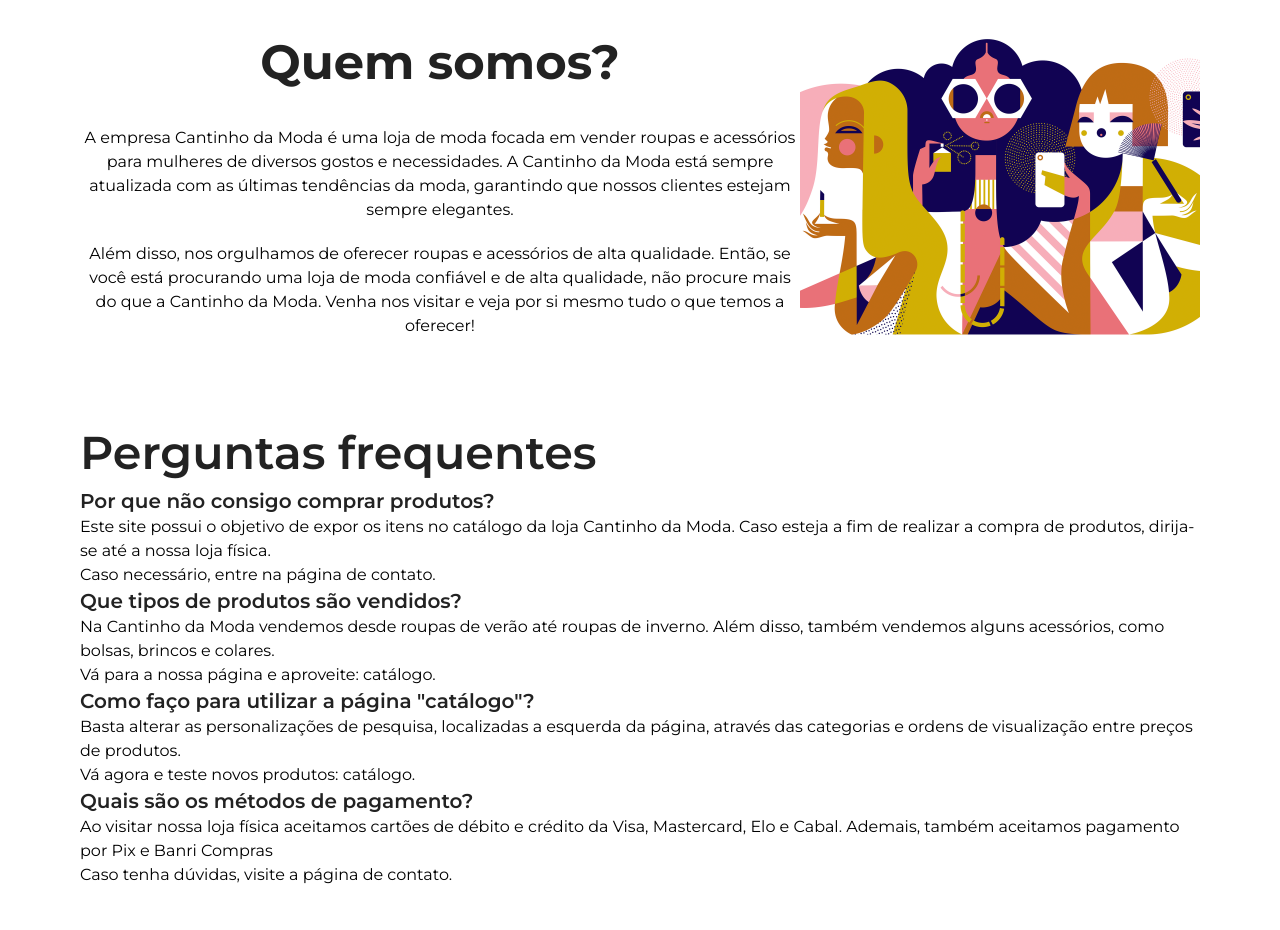
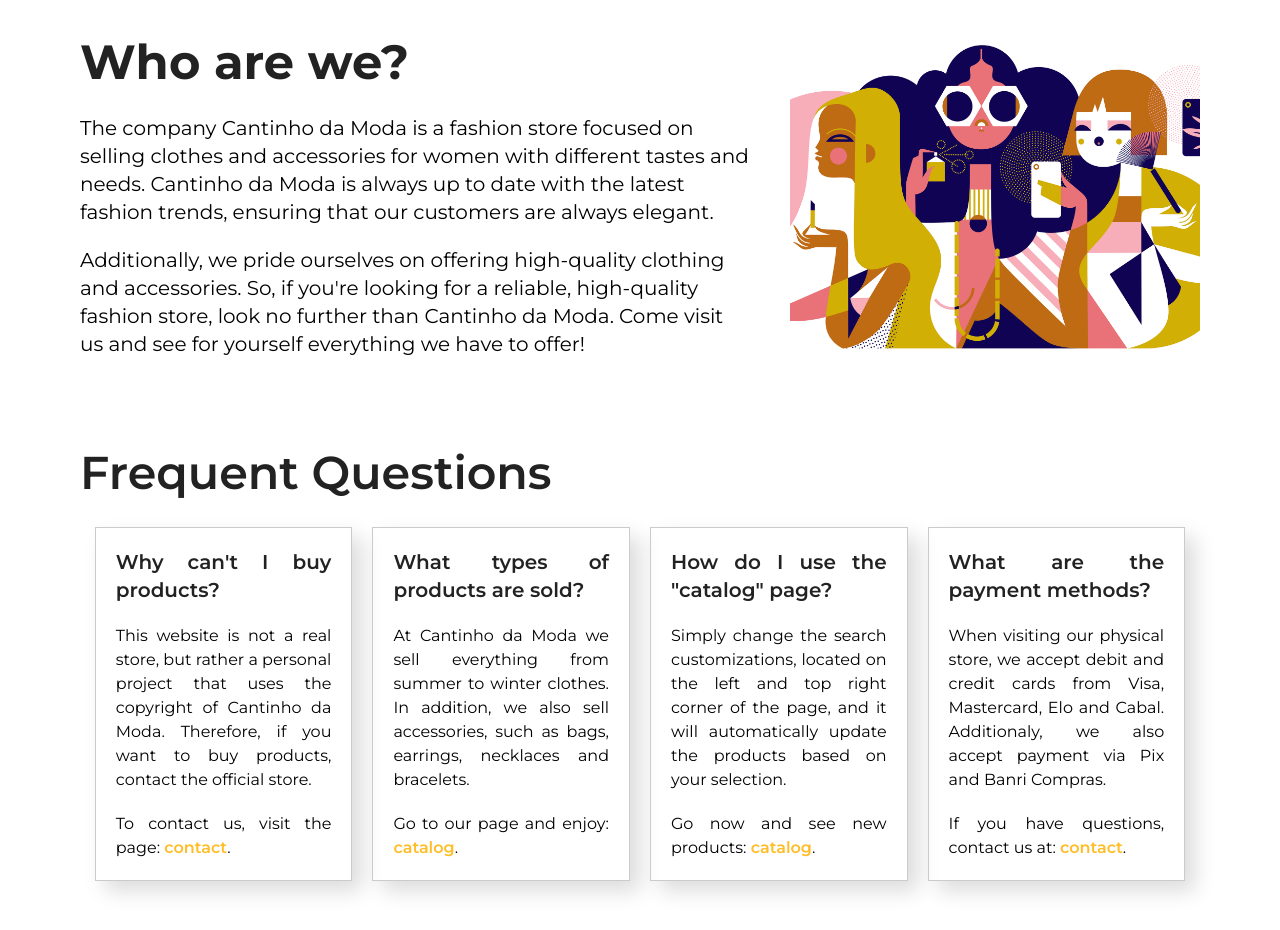
Before and after one commit to Bruno-RW/cantinho-moda-front, a Next.js app: page /about in a window 1280 px wide. Shown: the part 442-1372 px from the top of the page. Built offline with nearby package versions, Linux system fonts and the light colour scheme.

Commit message:
About page content and styling improvement

```diff
--- a/app/about/page.tsx
+++ b/app/about/page.tsx
@@ -1,60 +1,35 @@
 import Image from "next/image";
 
+import { metadata } from "../layout";
+import { frequentQuestions } from "@/lib/data";
+
 import HeaderBanner from "@/components/header/HeaderBanner";
+import MapContent from "@/components/MapContent";
 
 export default function About() {
+    metadata.title = "About - Cantinho da Moda";
+
     return (
         <>
-            <HeaderBanner title="#SobreNós" text="Descubra mais sobre nós e nossa loja" />
+            <HeaderBanner title="#AboutUs" text="Discover more about us and our store" />
 
-            <section className="section-p1 flex text-center">
-                <div className="flex flex-col justify-between">
-                    <h1>Quem somos?</h1>
-                    <p>A empresa Cantinho da Moda é uma loja de moda focada em vender roupas e acessórios para mulheres de diversos gostos e necessidades. A Cantinho da Moda está sempre atualizada com as últimas tendências da moda, garantindo que nossos clientes estejam sempre elegantes.</p>
-                    <p>Além disso, nos orgulhamos de oferecer roupas e acessórios de alta qualidade. Então, se você está procurando uma loja de moda confiável e de alta qualidade, não procure mais do que a Cantinho da Moda. Venha nos visitar e veja por si mesmo tudo o que temos a oferecer!</p>
+            <section className="section-p1 flex flex-col lg:flex-row justify-between">
+                <div className="w-full lg:w-3/5 lg:mr-10 mb-10 lg:mb-0">
+                    <h1 className="text-center md:text-start mb-7">Who are we?</h1>
+                    <p className="text-xl text-justify md:text-start mb-5">The company Cantinho da Moda is a fashion store focused on selling clothes and accessories for women with different tastes and needs. Cantinho da Moda is always up to date with the latest fashion trends, ensuring that our customers are always elegant.</p>
+                    <p className="text-xl text-justify md:text-start">Additionally, we pride ourselves on offering high-quality clothing and accessories. So, if you're looking for a reliable, high-quality fashion store, look no further than Cantinho da Moda. Come visit us and see for yourself everything we have to offer!</p>
                 </div>
-                <Image src="/images/banners/b9.png" width={400} height={400} alt="" />
+
+                <Image src="/images/banners/b9.png" width={400} height={400} className="min-w-[62vw] aspect-auto lg:min-w-[42vw] xl:min-w-[32vw] 2xl:min-w-[22vw] self-center" alt="About image" />
             </section>
 
-            <section id="perguntas-frequentes" className="section-p1 d-flex flex-column">
-                <h2>Perguntas frequentes</h2>
+            <section className="section-p1 flex flex-col">
+                <h2 className="text-center md:text-start mb-5">Frequent Questions</h2>
 
-                <div className="container row justify-content-center">
-                    <div className="box d-flex flex-column justify-content-between">
-                        <h3>Por que não consigo comprar produtos?</h3>
-                        <div className="conteudo">
-                            <p>Este site possui o objetivo de expor os itens no catálogo da loja Cantinho da Moda. Caso esteja a fim de realizar a compra de produtos, dirija-se até a nossa loja física.</p>
-                        </div>
-
-                        <p>Caso necessário, entre na página de <a href="/contato">contato</a>.</p>
-                    </div>
-
-                    <div className="box d-flex flex-column justify-content-between">
-                        <h3>Que tipos de produtos são vendidos?</h3>
-                        <div className="conteudo">
-                            <p>Na Cantinho da Moda vendemos desde roupas de verão até roupas de inverno. Além disso, também vendemos alguns acessórios, como bolsas, brincos e colares.</p>
-                        </div>
-                        <p>Vá para a nossa página e aproveite: <a href="/catalogo">catálogo</a>.</p>
-                    </div>
-
-                    <div className="box d-flex flex-column justify-content-between">
-                        <h3>Como faço para utilizar a página "catálogo"?</h3>
-                        <div className="conteudo">
-                            <p>Basta alterar as personalizações de pesquisa, localizadas a esquerda da página, através das categorias e ordens de visualização entre preços  de produtos.</p>
-                        </div>
-                        <p>Vá agora e teste novos produtos: <a href="/catalogo">catálogo</a>.</p>
-                    </div>
-
-                    <div className="box d-flex flex-column justify-content-between">
-                        <h3>Quais são os métodos de pagamento?</h3>
-                        <div className="conteudo">
-                            <p>Ao visitar nossa loja física aceitamos cartões de débito e crédito da Visa, Mastercard, Elo e Cabal. Ademais, também aceitamos pagamento por Pix e Banri Compras</p>
-                        </div>
-                        <p>Caso tenha dúvidas, visite a página de <a href="/contato">contato</a>.</p>
-                    </div>
-
+                <div className="flex flex-wrap justify-center gap-y-5 sm:gap-x-5">
+                    <MapContent data={frequentQuestions} type="question" />
                 </div>
             </section>
         </>
-    )
+    );
 }
```
